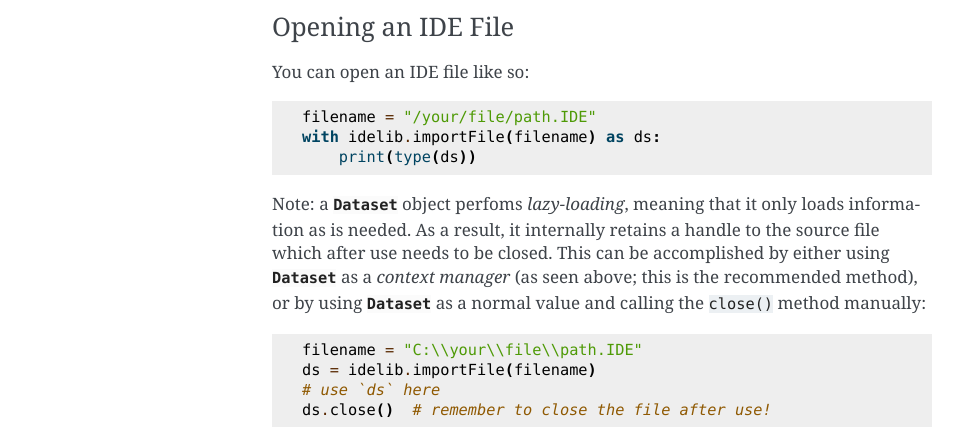
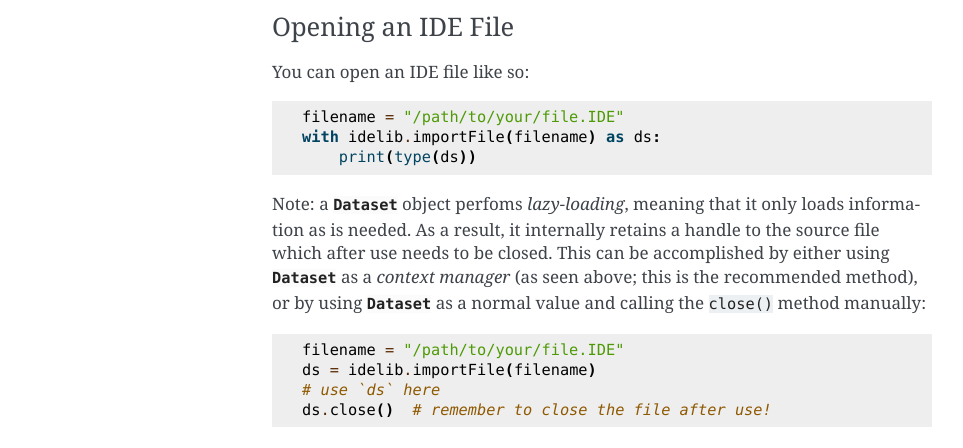
Before and after one commit to MideTechnology/idelib, a Sphinx documentation site: the page built from docs/source/ide_basics.rst, in a window 1280 px wide and 900 px high, scrolled down 325 px. Shown: the part 152-600 px from the top of the window, without its empty margins (148-1111 px from the left). Built offline with Sphinx 7.4.7, drawn with Linux system fonts in a browser that asks for light colours.

```diff
--- a/docs/source/ide_basics.rst
+++ b/docs/source/ide_basics.rst
@@ -19,13 +19,13 @@ Opening an IDE File
 
 You can open an IDE file like so::
 
-    filename = "/your/file/path.IDE"
+    filename = "/path/to/your/file.IDE"
     with idelib.importFile(filename) as ds:
         print(type(ds))
 
 Note: a :class:`Dataset` object perfoms *lazy-loading*, meaning that it only loads information as is needed. As a result, it internally retains a handle to the source file which after use needs to be closed. This can be accomplished by either using :class:`Dataset` as a *context manager* (as seen above; this is the recommended method), or by using :class:`Dataset` as a normal value and calling the ``close()`` method manually::
 
-    filename = "C:\\your\\file\\path.IDE"
+    filename = "/path/to/your/file.IDE"
     ds = idelib.importFile(filename)
     # use `ds` here
     ds.close()  # remember to close the file after use!
--- a/docs/source/index.rst
+++ b/docs/source/index.rst
@@ -1,7 +1,7 @@
 `idelib`: a Python Library for accessing enDAQ sensor recordings
-==============================================================
+================================================================
 
-`idelib` is a Python API for accessing `enDAQ <https://endaq.com/>`_'s IDE recordings. The IDE format is an `EBML <https://github.com/ietf-wg-cellar/ebml-specification>`_ encoded file using a custom schemata. This library utilizes our `ebmlite <https://github.com/MideTechnology/ebmlite>`_ to parse the files, and provides classes that make reading data simple.
+`idelib` is a Python API for accessing `enDAQ <https://endaq.com/>`_'s IDE recordings. The IDE format is an `EBML <https://github.com/ietf-wg-cellar/ebml-specification>`_ encoded file using a custom schema. This library utilizes our `ebmlite <https://github.com/MideTechnology/ebmlite>`_ to parse the files, and provides classes that make reading data simple.
 
 
 .. toctree::
```
Also changed, not shown: README.md (+1 -1 lines).
